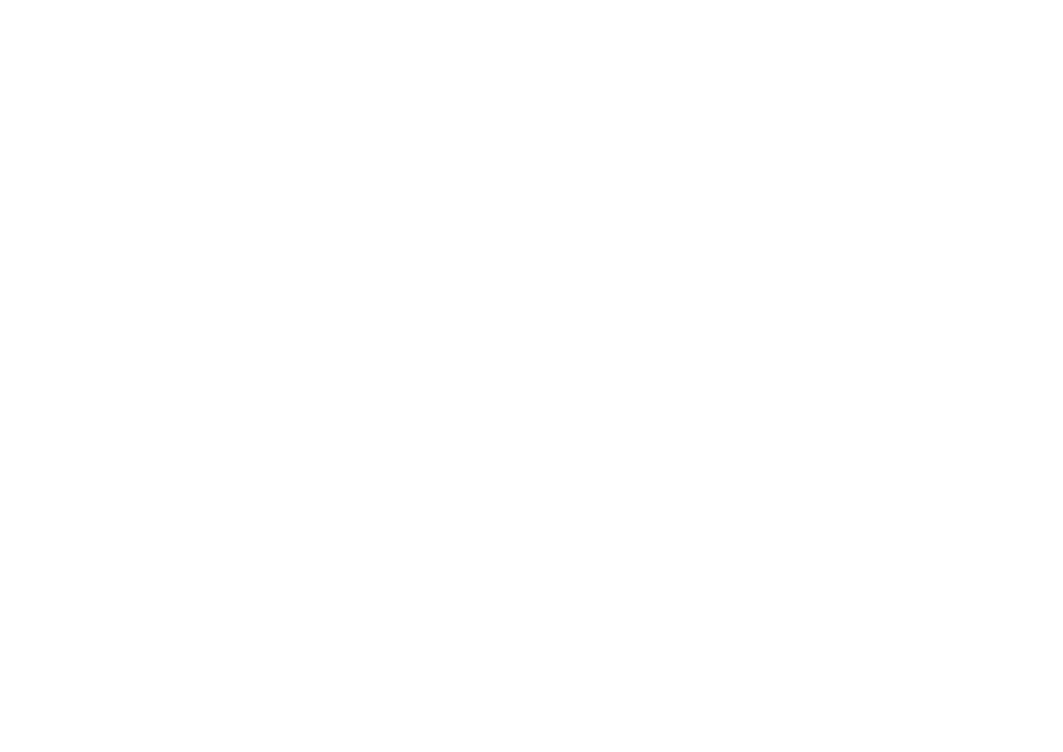
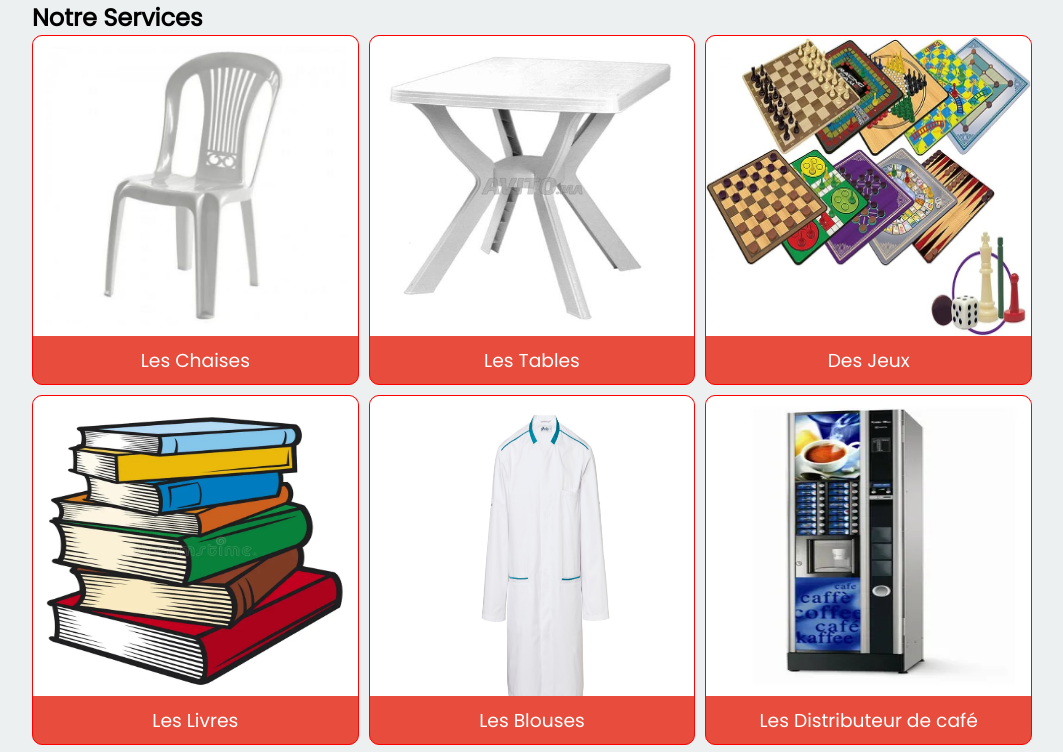
Before and after one commit to younessoub/Espace-detente, a plain HTML site: page index.html in a window 1280 px wide. Shown: the top 752 px of the page, without its empty margins (108-1171 px from the left). Drawn offline with Linux system fonts and the light colour scheme.

Commit message:
created notre services container

```diff
--- a/index.html
+++ b/index.html
@@ -16,7 +16,51 @@
     <header></header>
     <main>
         <div class="services-container">
-
+            <h2>Notre Services</h2>
+            <div class="services-grid">
+                <div>
+                    <div class="flex-center">
+                        <img src="./images/chaise-atlas.jpg" alt="Les chaises">
+                    </div>
+                    <h3 class="card-title">Les Chaises</h3>
+                </div>
+                <div>
+                    <div class="flex-center">
+                        <img src="./images/tables.jpg" alt="Les tables">
+                    </div>
+                    <h3 class="card-title">Les Tables</h3>
+                </div>
+                <div>
+                    <div class="flex-center">
+                        <img src="./images/board-games.jpg" alt="des Jeux">
+                    </div>
+                    <h3 class="card-title">Des Jeux</h3>
+                </div>
+                <div>
+                    <div class="flex-center">
+                        <img src="./images/books.webp" alt="Les livres">
+                    </div>
+                    <h3 class="card-title">Les Livres</h3>
+                </div>
+                <div>
+                    <div class="flex-center">
+                        <img src="./images/blouse.png" alt="Les Blouses">
+                    </div>
+                    <h3 class="card-title">Les Blouses</h3>
+                </div>
+                <div>
+                    <div class="flex-center">
+                        <img src="./images/coffe-machine.webp" alt="Distributeur de café">
+                    </div>
+                    <h3 class="card-title">Les Distributeur de café</h3>
+                </div>
+                <div>
+                    <div class="flex-center">
+                        <img src="./images/cirage.png" alt="Cirage">
+                    </div>
+                    <h3 class="card-title">Cirage</h3>
+                </div>
+            </div>
         </div>
     </main>
     <footer></footer>
--- a/style.css
+++ b/style.css
@@ -1,6 +1,85 @@
+:root {
+    --color-one: #ecf0f1;
+    --color-two: #e74c3c;
+    --color-three: white;
+}
+
 * {
     margin: 0;
     padding: 0;
     box-sizing: border-box;
     font-family: 'Poppins', sans-serif;
 }
+
+/* css reset start */
+img {
+    max-width: 100%;
+}
+
+
+
+/* css reset end */
+
+
+
+/* utility classes start*/
+
+.flex-center {
+    display: flex;
+    justify-content: center;
+    align-items: center;
+}
+
+/* utility classes end */
+
+
+body {
+    background-color: var(--color-one);
+}
+
+main {
+    padding: 0 7%;
+}
+
+.services-container {
+    /* border: 1px solid red; */
+    max-width: 1000px;
+    margin: 0 auto;
+}
+
+.services-grid {
+    display: grid;
+    gap: 10px;
+    grid-template-columns: repeat(auto-fit, minmax(300px, 1fr));
+}
+
+.services-grid>div {
+    background-color: var(--color-two);
+    color: var(--color-three);
+    height: 350px;
+    border: 1px solid red;
+    cursor: pointer;
+    border-radius: 10px;
+    overflow: hidden;
+    display: flex;
+    flex-direction: column;
+    justify-content: space-between;
+    transition: transform .5s ease;
+}
+
+.services-grid>div:hover {
+    transform: scale(1.04);
+
+}
+
+.services-grid>div img {
+    height: 300px;
+    width: 100%;
+}
+
+.card-title {
+    /* border: 1px solid red; */
+    text-align: center;
+    padding: 10px;
+    font-weight: 400;
+}
```
Also changed, not shown: images/blouse.png (added), images/board-games.jpg (added), images/books.webp (added), images/chaise-atlas.jpg (added), images/cirage.png (added), images/coffe-machine.webp (added), images/tables.jpg (added).
